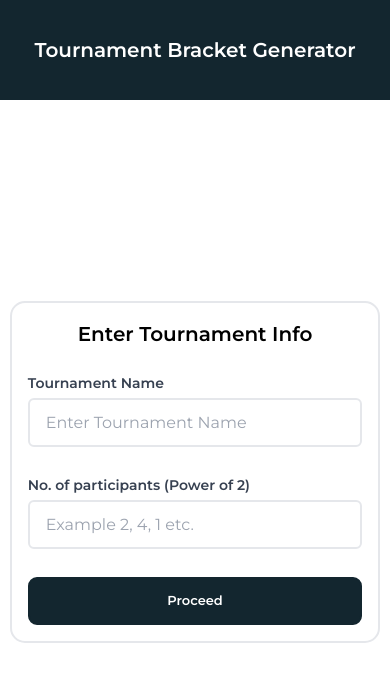
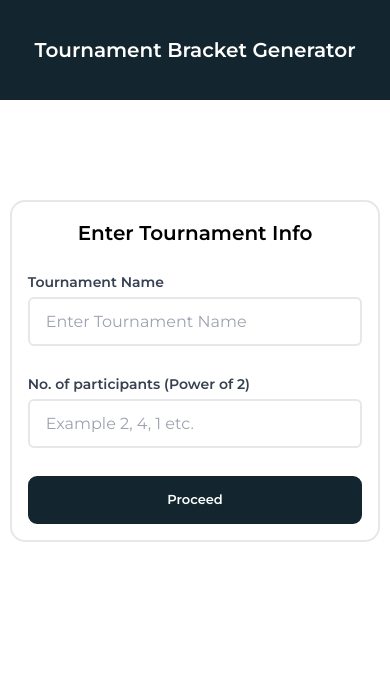
Before and after one commit to yemicoded/tournament-bracket-generator, a Next.js app: page / in a window 390 px wide. Shown: the top 682 px of the page. Built offline with nearby package versions, Linux system fonts and the light colour scheme.

Commit message:
Update on responsiveness

```diff
--- a/src/layout/app-layout/index.tsx
+++ b/src/layout/app-layout/index.tsx
@@ -9,9 +9,9 @@ const AppLayout: React.FC<IAppLayout> = ({children}) => {
   return (
     <React.Fragment>
       <Header />
-      <Container className="min-h-[calc(100vh-100px)] mt-[100px]">
+      <Container className="mt-[100px]">
         {/* <Container className="bg-blue-500 min-h-[100%]"></Container> */}
-        <main className="">{children}</main>
+        <main className="w-full min-h-full">{children}</main>
       </Container>
     </React.Fragment>
   );
--- a/src/views/bracket/index.tsx
+++ b/src/views/bracket/index.tsx
@@ -6,11 +6,9 @@ import Input from "components/input/base-input";
 import { Text } from "components/typography";
 import { GameContext } from "providers/contexts/game-context";
 import React from "react";
-import {
-  Bracket,
-} from "react-brackets";
+import { Bracket } from "react-brackets";
 import getDocumentByID from "handlers/firebase/lib/getDocumentByID";
-import {useSearchParams } from "next/navigation";
+import { useSearchParams } from "next/navigation";
 import CustomSeedComponent from "./custom-seed";
 
 const BracketPageWrapper: React.FC = () => {
@@ -29,7 +27,7 @@ const BracketPageWrapper: React.FC = () => {
   });
 
   const classes = classNames(
-    "w-full min-h-[calc(100vh-100px)] flex items-center justify-center p-4 md:p-6"
+    "w-[94%] md:w-full mx-auto min-h-[calc(100vh-100px)] flex items-center justify-center md:p-6"
   );
   return (
     <Container className={classes}>
--- a/src/views/tournament-info/index.tsx
+++ b/src/views/tournament-info/index.tsx
@@ -18,7 +18,7 @@ const TournamentInfo: React.FC = () => {
     type: "tournament-info",
   }) as TFormHandler<ITournamentInfo>;
   const router = useRouter();
-  const classes = classNames("w-[95%] mx-auto md:w-full min-h-[calc(100vh-100px)] flex items-center justify-center");
+  const classes = classNames("w-[95%] mx-auto md:w-full h-full md:min-h-[calc(100vh-100px)] flex items-center justify-center pt-[100px] md:pt-0");
   return (
     <Container className={classes}>
       <Container className="w-full md:w-[500px] border-2 rounded-[15px] p-4 md:p-6 flex flex-col space-y-6">
```
